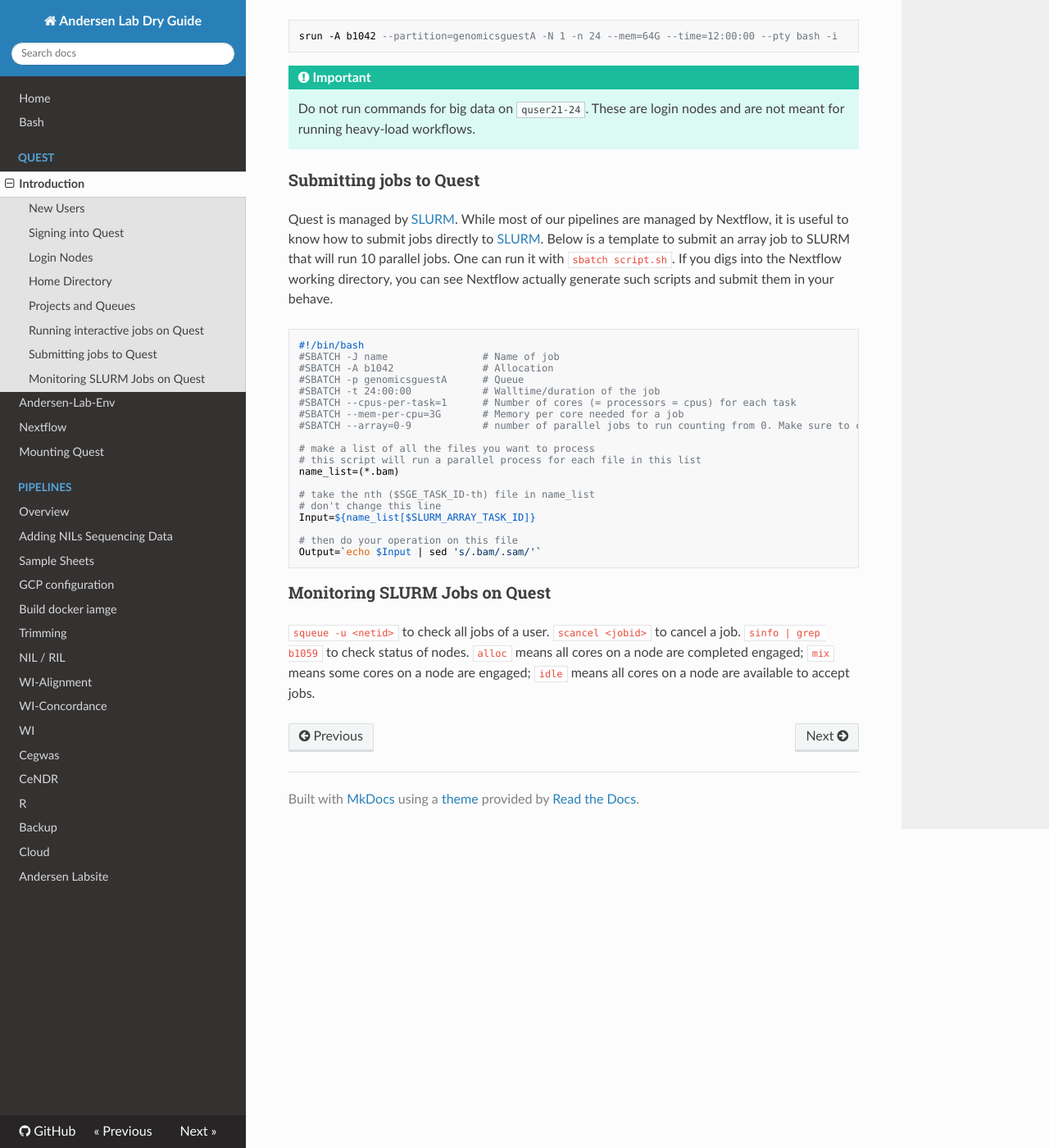
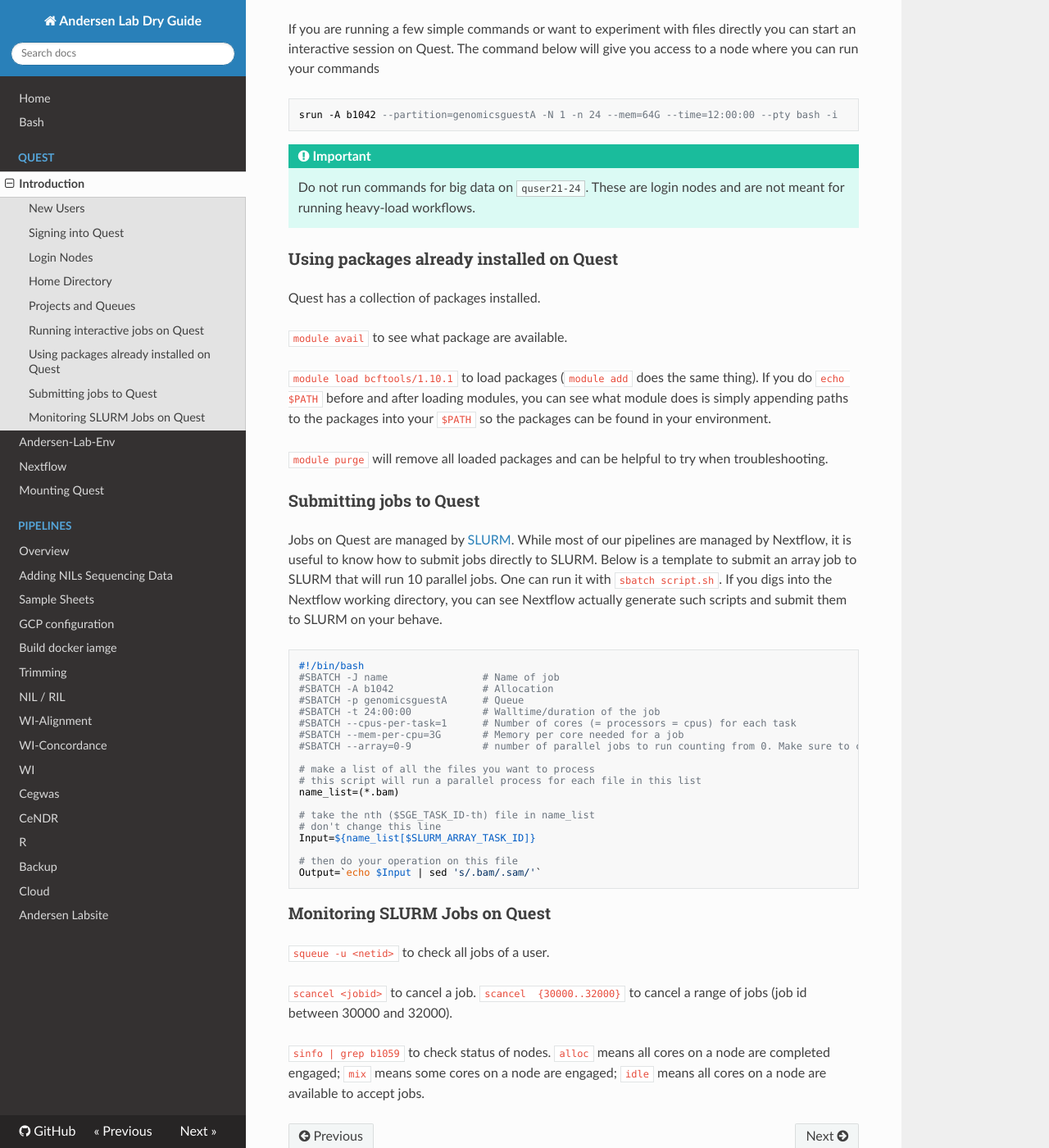
Before and after one commit to AndersenLab/dry-guide, an MkDocs documentation site: the page built from docs/quest-intro.md, in a window 1280 px wide and 1400 px high, scrolled down 2571 px. Shown: the whole window at 82% size. Built offline with MkDocs 1.6.1, drawn with Linux system fonts in a browser that asks for light colours; nearby versions of some CDN libraries; comment, search, counter and statistics services are not loaded; some of the changed text lies outside the part shown.

Commit message:
Update quest-intro.md

````diff
--- a/docs/quest-intro.md
+++ b/docs/quest-intro.md
@@ -12,13 +12,13 @@ To gain access to Quest:
 
 Register new user with your NetID [here](https://app.smartsheet.com/b/form?EQBCT=9b3647a8cb2145929737ab4a0540cb46).
 
-Get added to partition b1059 [here](https://app.smartsheet.com/b/form/797775d810274db5889b5199c4260328).
+Apply to be added to partition b1059 [here](https://app.smartsheet.com/b/form/797775d810274db5889b5199c4260328).
 Allocation manager: Erik Andersen, erik.andersen-at-northwestern.edu
 
-Get added to partition b1042 [here](https://app.smartsheet.com/b/form/797775d810274db5889b5199c4260328).
+Apply to be added to partition b1042 [here](https://app.smartsheet.com/b/form/797775d810274db5889b5199c4260328).
 Allocation manager: Janna Nugent, janna.nugent-at-northwestern.edu
 
-Quest has its Slack channel: `genomics-rcs.slack.com`
+Quest has its Slack channel: `genomics-rcs.slack.com` and help email: `quest-help@northwestern.edu` for users to get help.
 
 ### Signing into Quest
 
@@ -27,6 +27,8 @@ After you gain access to the cluster you can login using:
 ```
 ssh <netid>@quest.it.northwestern.edu
 ```
+
+To avoid typing in the password everytime, one can [set up a ssh key](https://www.digitalocean.com/community/tutorials/how-to-set-up-ssh-keys-2).
 
 I recommend setting an alias in your `.bash_profile` to make logging in quicker:
 
@@ -80,9 +82,19 @@ srun -A b1042 --partition=genomicsguestA -N 1 -n 24 --mem=64G --time=12:00:00 --
 !!! Important
     Do not run commands for big data on `quser21-24`. These are login nodes and are not meant for running heavy-load workflows.
 
+### Using packages already installed on Quest
+
+Quest has a collection of packages installed.
+
+`module avail` to see what package are available.
+
+`module load bcftools/1.10.1` to load packages (`module add` does the same thing). If you do `echo $PATH` before and after loading modules, you can see what module does is simply appending paths to the packages into your `$PATH` so the packages can be found in your environment.
+
+`module purge` will remove all loaded packages and can be helpful to try when troubleshooting.
+
 ### Submitting jobs to Quest
 
-Quest is managed by [SLURM](https://slurm.schedmd.com/). While most of our pipelines are managed by Nextflow, it is useful to know how to submit jobs directly to [SLURM](https://slurm.schedmd.com/). Below is a template to submit an array job to SLURM that will run 10 parallel jobs. One can run it with `sbatch script.sh`. If you digs into the Nextflow working directory, you can see Nextflow actually generate such scripts and submit them in your behave.
+Jobs on Quest are managed by [SLURM](https://slurm.schedmd.com/). While most of our pipelines are managed by Nextflow, it is useful to know how to submit jobs directly to SLURM. Below is a template to submit an array job to SLURM that will run 10 parallel jobs. One can run it with `sbatch script.sh`. If you digs into the Nextflow working directory, you can see Nextflow actually generate such scripts and submit them to SLURM on your behave.
 
 ```
 #!/bin/bash
@@ -109,5 +121,7 @@ Output=`echo $Input | sed 's/.bam/.sam/'`
 ### Monitoring SLURM Jobs on Quest
 
 `squeue -u <netid>` to check all jobs of a user.
-`scancel <jobid>` to cancel a job.
+
+`scancel <jobid>` to cancel a job. `scancel  {30000..32000}` to cancel a range of jobs (job id between 30000 and 32000).
+
 `sinfo | grep b1059` to check status of nodes. `alloc` means all cores on a node are completed engaged; `mix` means some cores on a node are engaged; `idle` means all cores on a node are available to accept jobs.
````
